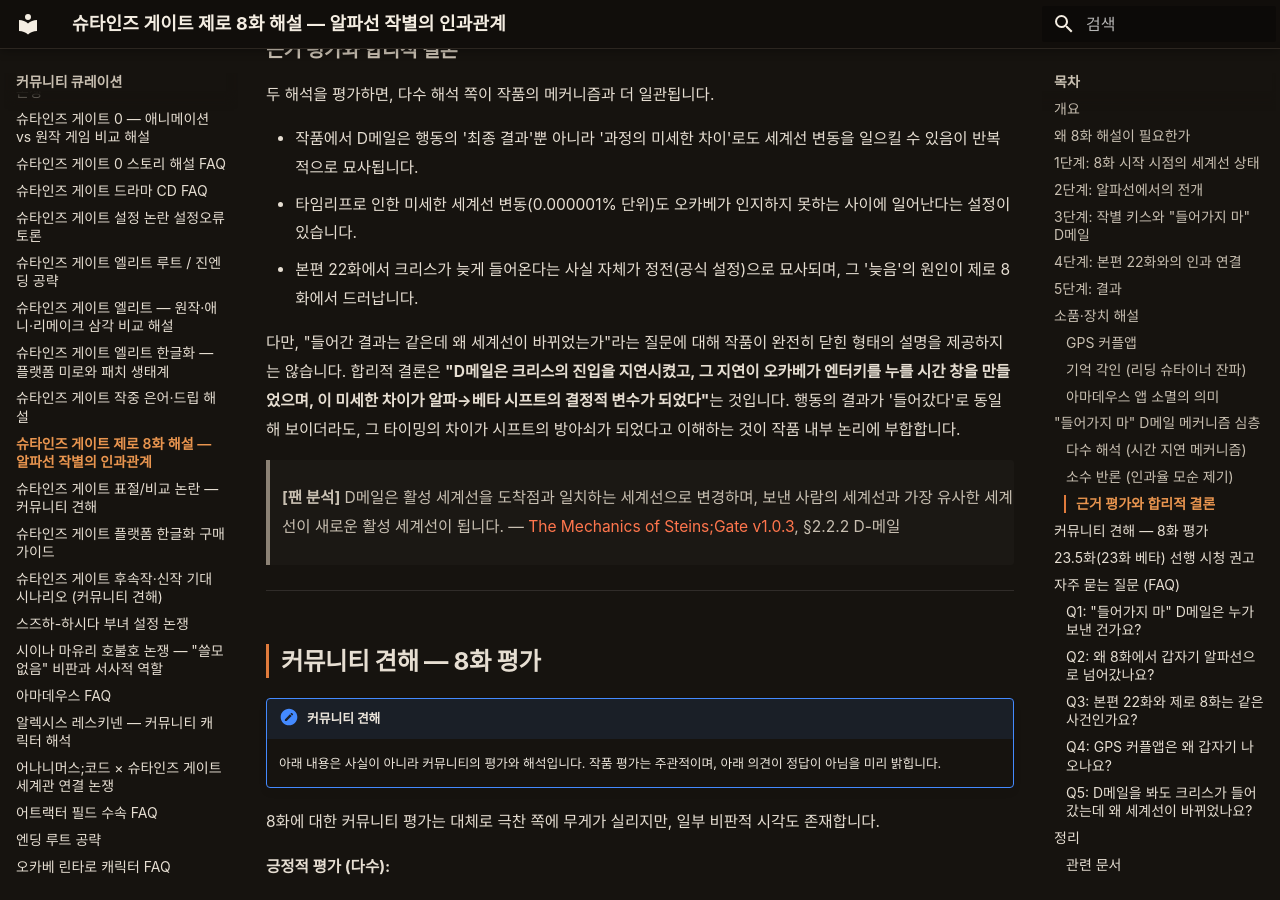
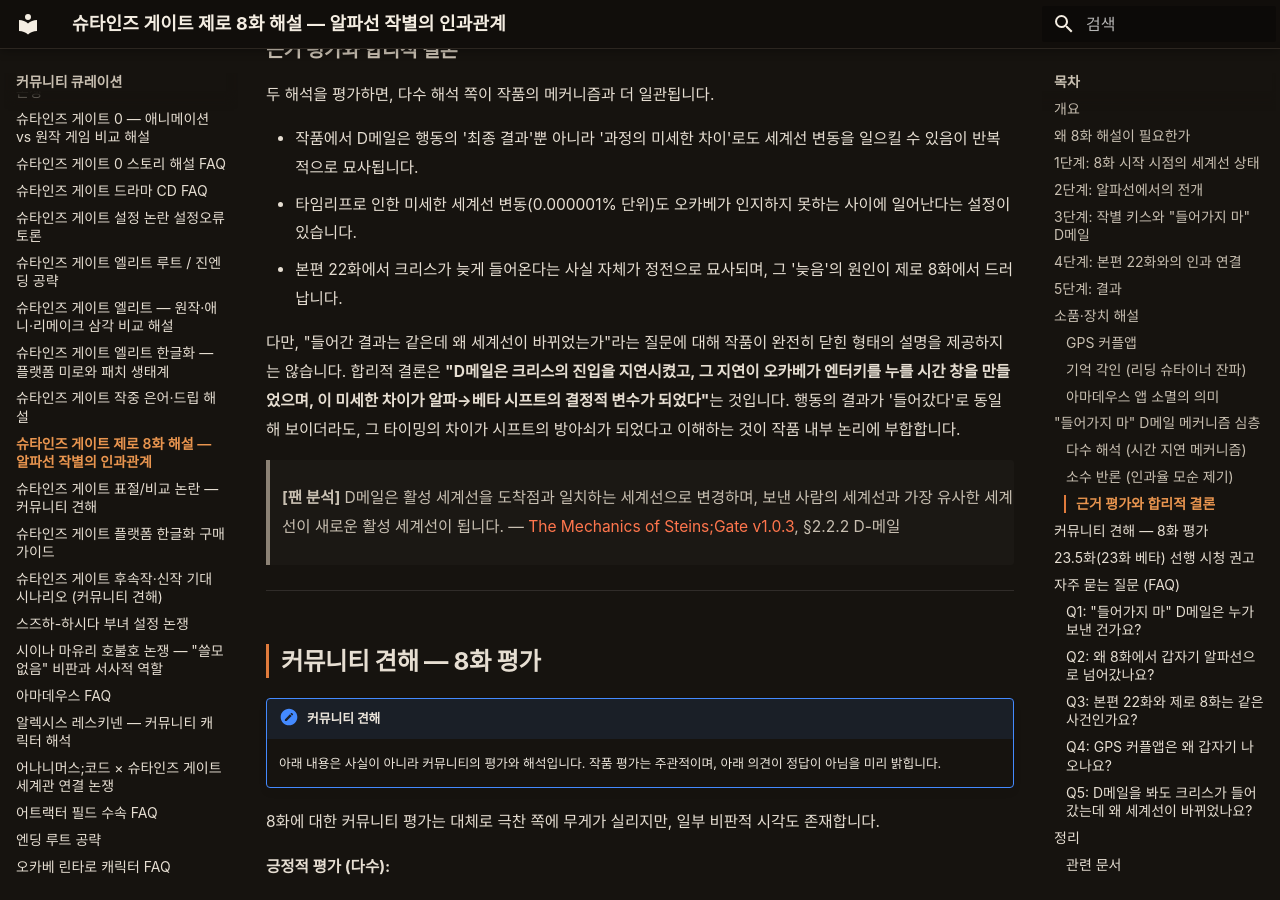
Before and after one commit to sgwiki/sgwiki.github.io, an MkDocs documentation site: the page built from wiki/커뮤니티-큐레이션/슈타인즈-게이트-제로-8화-해설.md, in a window 1280 px wide and 900 px high, scrolled down 5120 px. Built offline with MkDocs 1.6.1 and Material for MkDocs 9.7.7, drawn with Linux system fonts in a browser that asks for light colours; some web fonts are replaced.

Commit message:
chore(wiki): 슈타인즈-게이트-제로-8화-해설 정비 — 부가 설명 괄호 제거(정전(공식 설정)→정전)

```diff
--- a/wiki/커뮤니티-큐레이션/슈타인즈-게이트-제로-8화-해설.md
+++ b/wiki/커뮤니티-큐레이션/슈타인즈-게이트-제로-8화-해설.md
@@ -156,7 +156,7 @@ D메일 발송 이후의 결과는 다음과 같습니다.
 
 - 작품에서 D메일은 행동의 '최종 결과'뿐 아니라 '과정의 미세한 차이'로도 세계선 변동을 일으킬 수 있음이 반복적으로 묘사됩니다.
 - 타임리프로 인한 미세한 세계선 변동(0.000001% 단위)도 오카베가 인지하지 못하는 사이에 일어난다는 설정이 있습니다.
-- 본편 22화에서 크리스가 늦게 들어온다는 사실 자체가 정전(공식 설정)으로 묘사되며, 그 '늦음'의 원인이 제로 8화에서 드러납니다.
+- 본편 22화에서 크리스가 늦게 들어온다는 사실 자체가 정전으로 묘사되며, 그 '늦음'의 원인이 제로 8화에서 드러납니다.
 
 다만, "들어간 결과는 같은데 왜 세계선이 바뀌었는가"라는 질문에 대해 작품이 완전히 닫힌 형태의 설명을 제공하지는 않습니다. 합리적 결론은 **"D메일은 크리스의 진입을 지연시켰고, 그 지연이 오카베가 엔터키를 누를 시간 창을 만들었으며, 이 미세한 차이가 알파→베타 시프트의 결정적 변수가 되었다"**는 것입니다. 행동의 결과가 '들어갔다'로 동일해 보이더라도, 그 타이밍의 차이가 시프트의 방아쇠가 되었다고 이해하는 것이 작품 내부 논리에 부합합니다.
 
```
